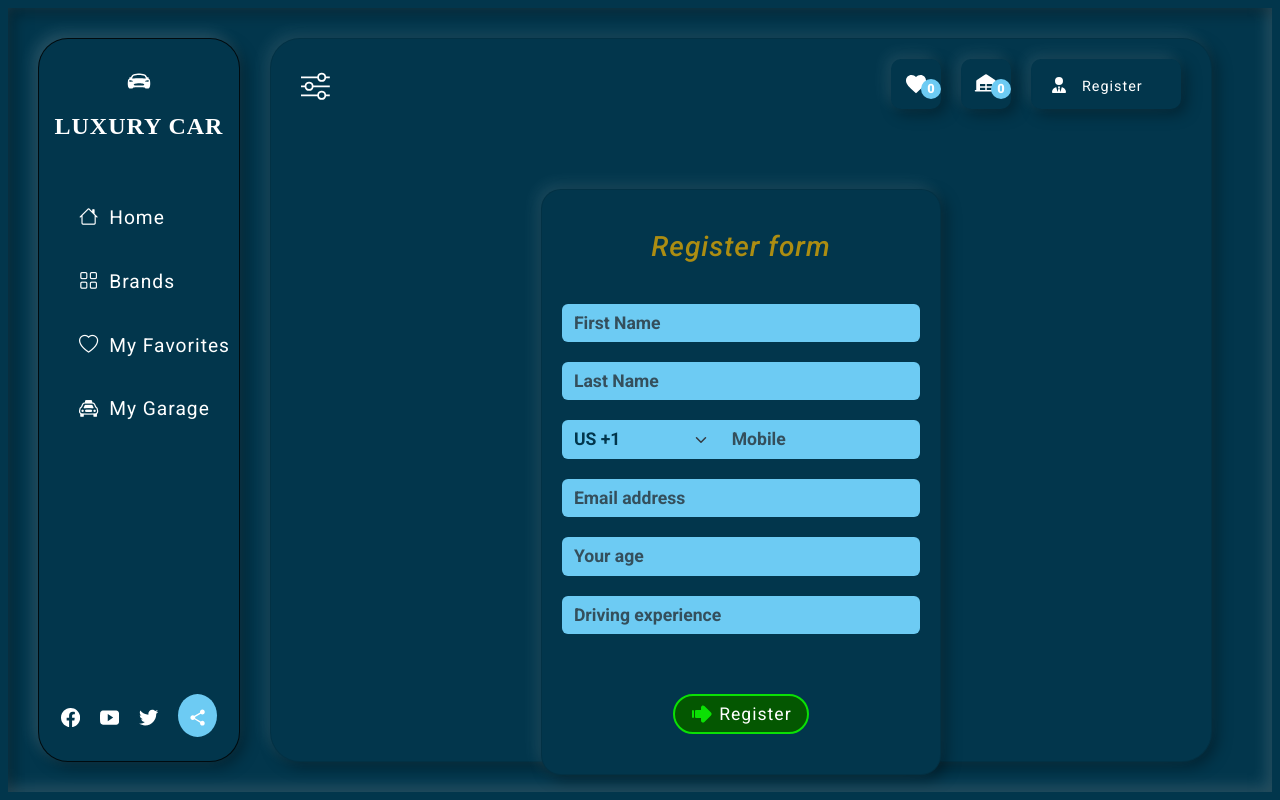
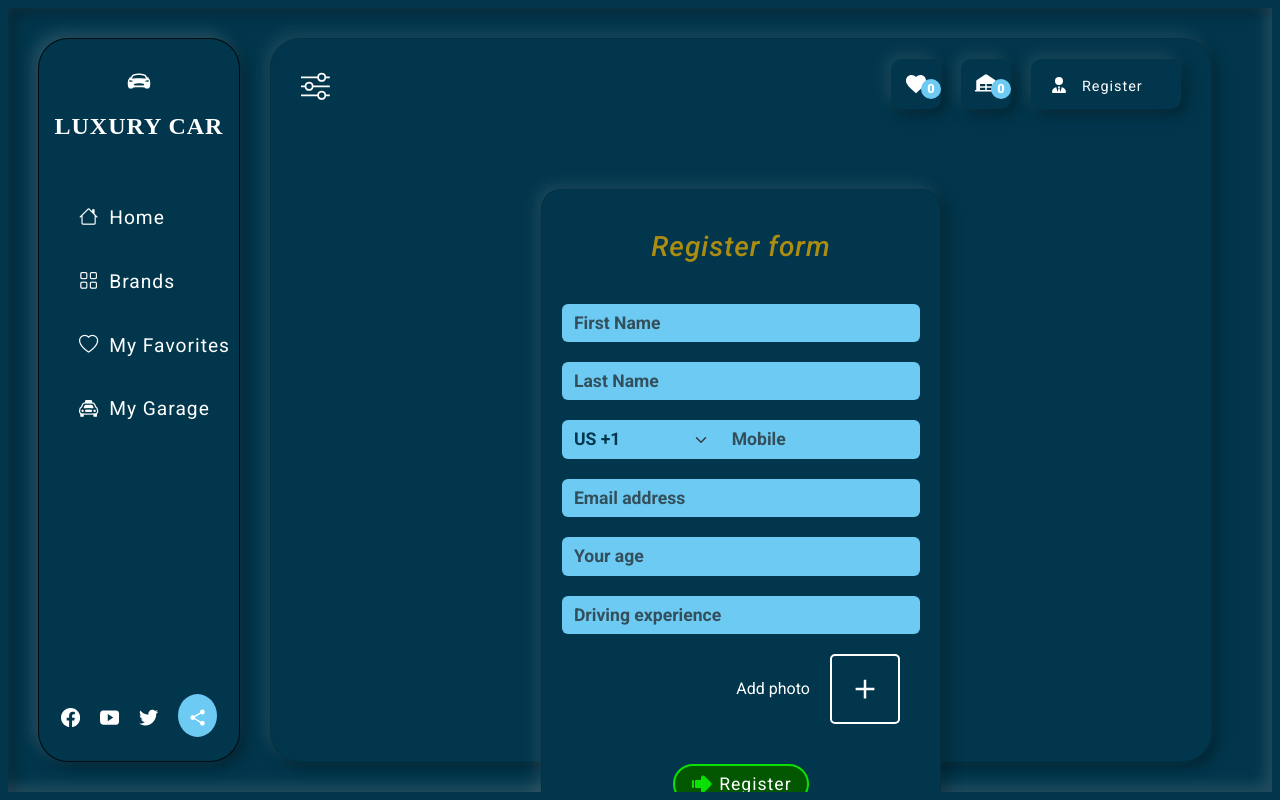
Before and after one commit to KusmiiVasyl/Luxury-car-catalog, a React (Vite) app: page /registration in a window 1280 px wide. Built offline with nearby package versions, Linux system fonts and the light colour scheme.

Commit message:
Add form field to Registration - add photo.

```diff
--- a/src/pages/Registration/Registration.jsx
+++ b/src/pages/Registration/Registration.jsx
@@ -1,4 +1,5 @@
 import { TbArrowBigRightLineFilled } from "react-icons/tb";
+import { IoMdAdd } from "react-icons/io";
 import styles from "./Registration.module.css";
 import { mobileCode } from "../../data/mobileCode";
 
@@ -67,7 +68,13 @@ const Registration = () => {
             required
           />
         </div>
-        <div>{/* TODO Add photo input */}</div>
+        <div className={styles.addPhoto}>
+          <p>Add photo</p>
+          <label>
+            <IoMdAdd />
+            <input type="file" />
+          </label>
+        </div>
         <div className={styles.submit}>
           <button type="submit">
             <TbArrowBigRightLineFilled />
--- a/src/pages/Registration/Registration.module.css
+++ b/src/pages/Registration/Registration.module.css
@@ -79,3 +79,37 @@
   letter-spacing: 1px;
 }
 /* #endregion */
+
+/* #region Add photo */
+.formContainer .form input[type="file"] {
+  display: none;
+}
+
+.formContainer .form .addPhoto {
+  display: flex;
+  justify-content: end;
+  align-items: center;
+  gap: 20px;
+  margin-right: 20px;
+}
+
+.formContainer .form .addPhoto p {
+  text-align: center;
+}
+
+.formContainer .form .addPhoto label {
+  display: flex;
+  justify-content: center;
+  align-items: center;
+  width: 70px;
+  height: 70px;
+  border: 2px solid #ffffff;
+  border-radius: 5px;
+  color: #ffffff;
+  cursor: pointer;
+}
+
+.formContainer .form .addPhoto label :first-child {
+  font-size: 30px;
+}
+/* #endregion */
```
